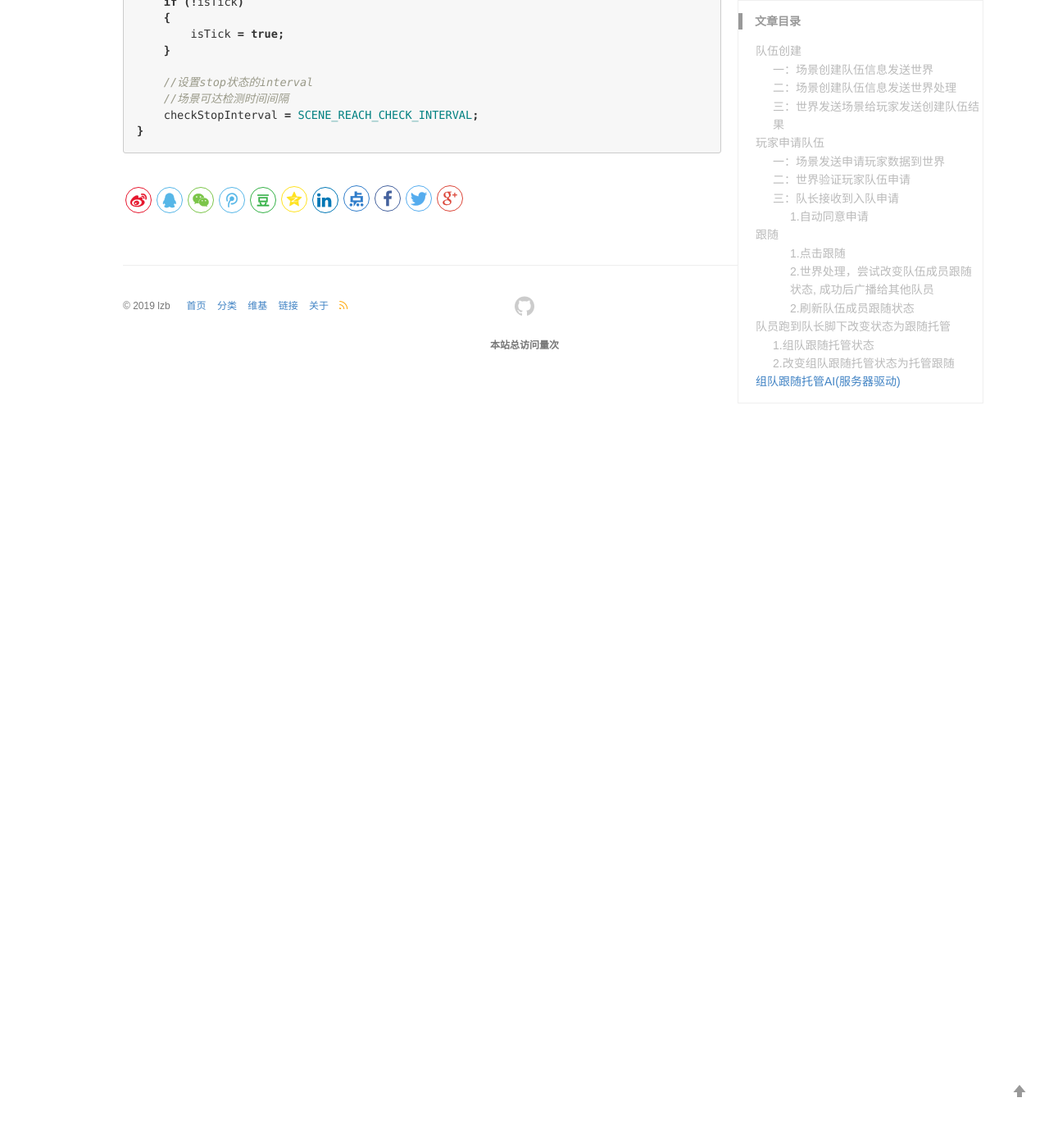
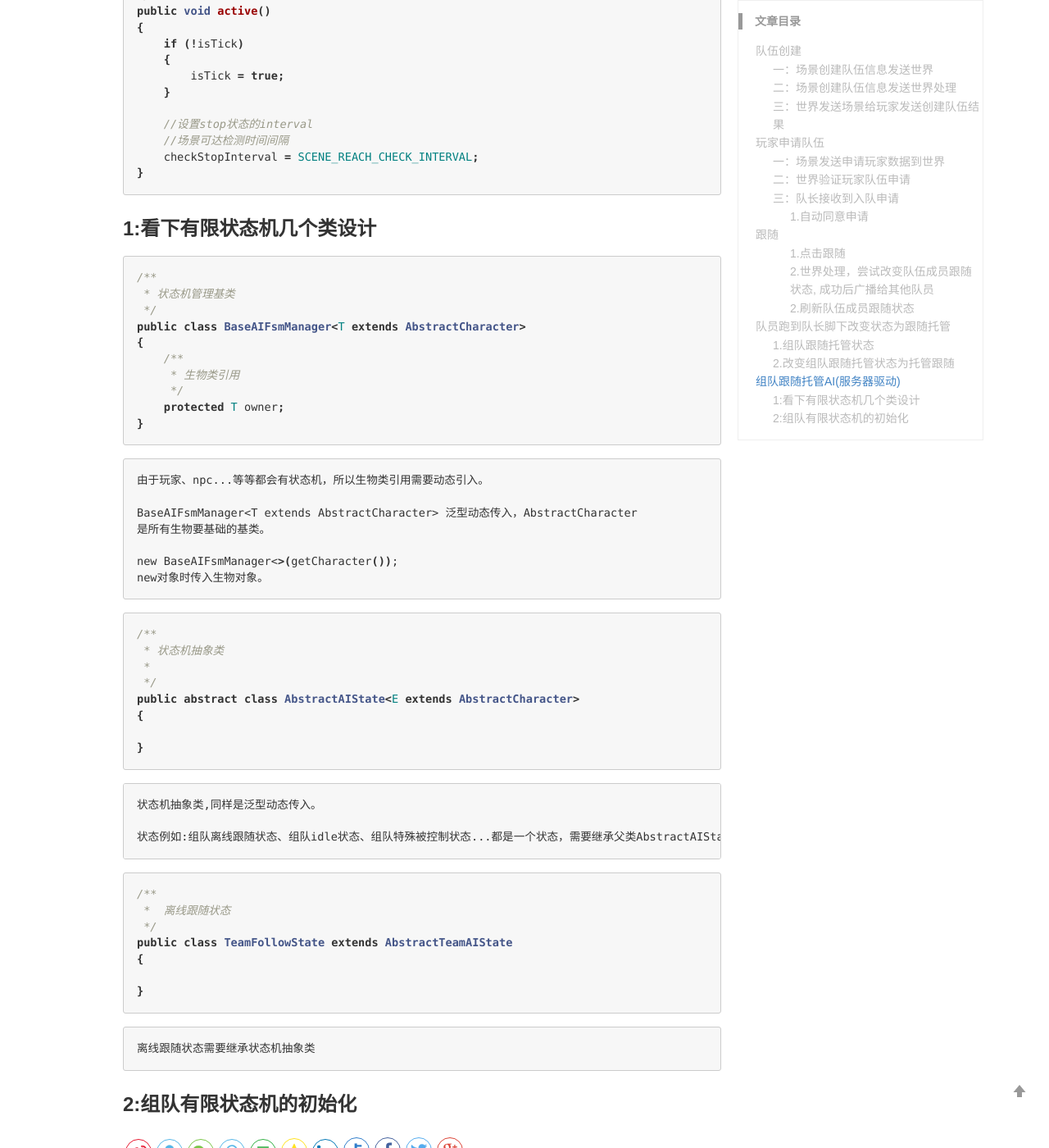
Before and after one commit to lizb0907/lizb0907.github.io, a Jekyll site: the page built from _posts/mmo-game/2018-09-06-Team.md, in a window 1280 px wide and 1400 px high, scrolled down 13376 px. Shown: the whole window at 82% size. Built offline with Jekyll 4.4.1, drawn with Linux system fonts in a browser that asks for light colours; comment, search, counter and statistics services are not loaded; before the commit the page ends 13846 px from its top, so only the background shows below that; some of the changed text lies outside the part shown.

Commit message:
modify team and concurrentHashMap

````diff
--- a/_posts/mmo-game/2018-09-06-Team.md
+++ b/_posts/mmo-game/2018-09-06-Team.md
@@ -640,3 +640,60 @@ public void active()
     checkStopInterval = SCENE_REACH_CHECK_INTERVAL;
 }
 ```
+
+
+### 1:看下有限状态机几个类设计
+
+```java
+/**
+ * 状态机管理基类
+ */
+public class BaseAIFsmManager<T extends AbstractCharacter>
+{
+    /**
+     * 生物类引用
+     */
+    protected T owner;
+}
+```
+
+```sh
+由于玩家、npc...等等都会有状态机，所以生物类引用需要动态引入。
+
+BaseAIFsmManager<T extends AbstractCharacter> 泛型动态传入，AbstractCharacter
+是所有生物要基础的基类。
+
+new BaseAIFsmManager<>(getCharacter());
+new对象时传入生物对象。
+```
+
+```java
+/**
+ * 状态机抽象类
+ *
+ */
+public abstract class AbstractAIState<E extends AbstractCharacter>
+{
+
+}
+```
+```sh
+状态机抽象类,同样是泛型动态传入。
+
+状态例如:组队离线跟随状态、组队idle状态、组队特殊被控制状态...都是一个状态，需要继承父类AbstractAIState.
+```
+
+```java
+/**
+ *  离线跟随状态
+ */
+public class TeamFollowState extends AbstractTeamAIState
+{
+
+}
+```
+```sh
+离线跟随状态需要继承状态机抽象类
+```
+
+### 2:组队有限状态机的初始化
````
Also changed, not shown: _posts/java/2018-11-19-ConcurrentHashMap.md (+4 -4 lines).
